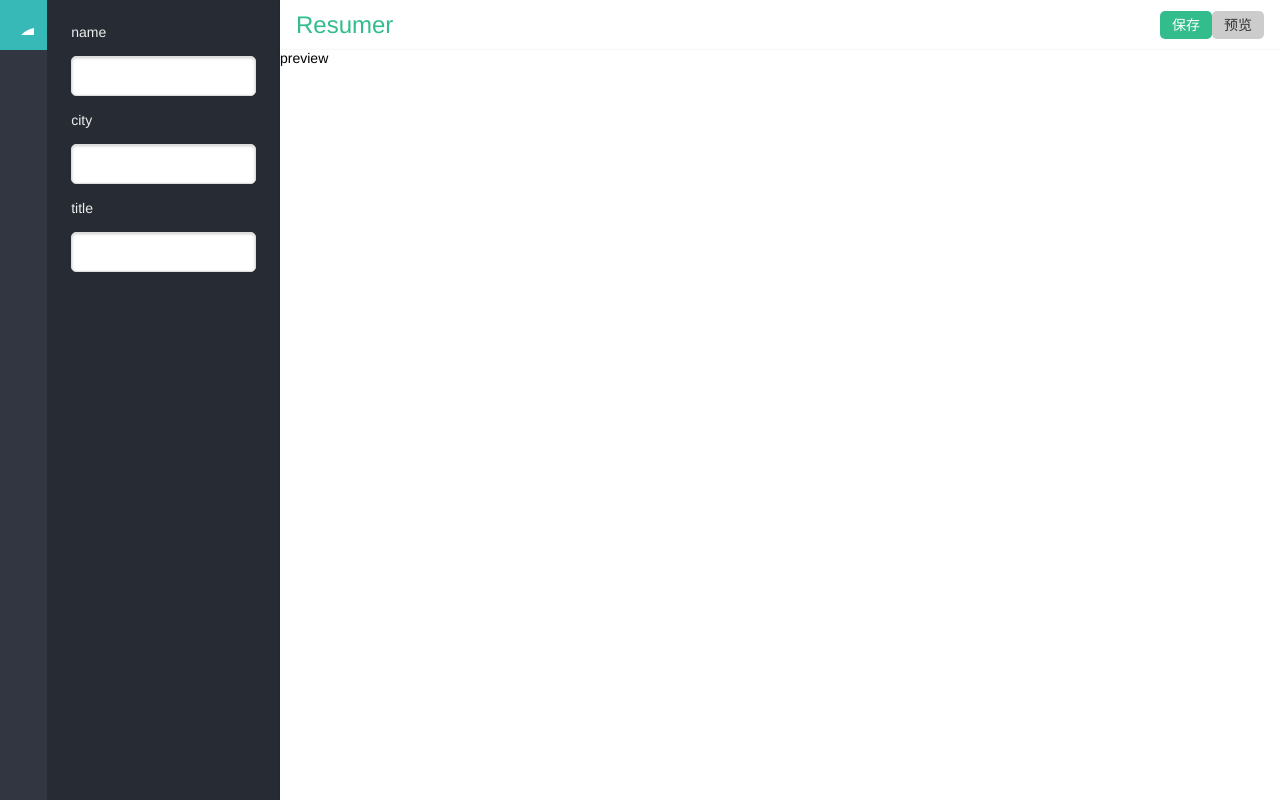
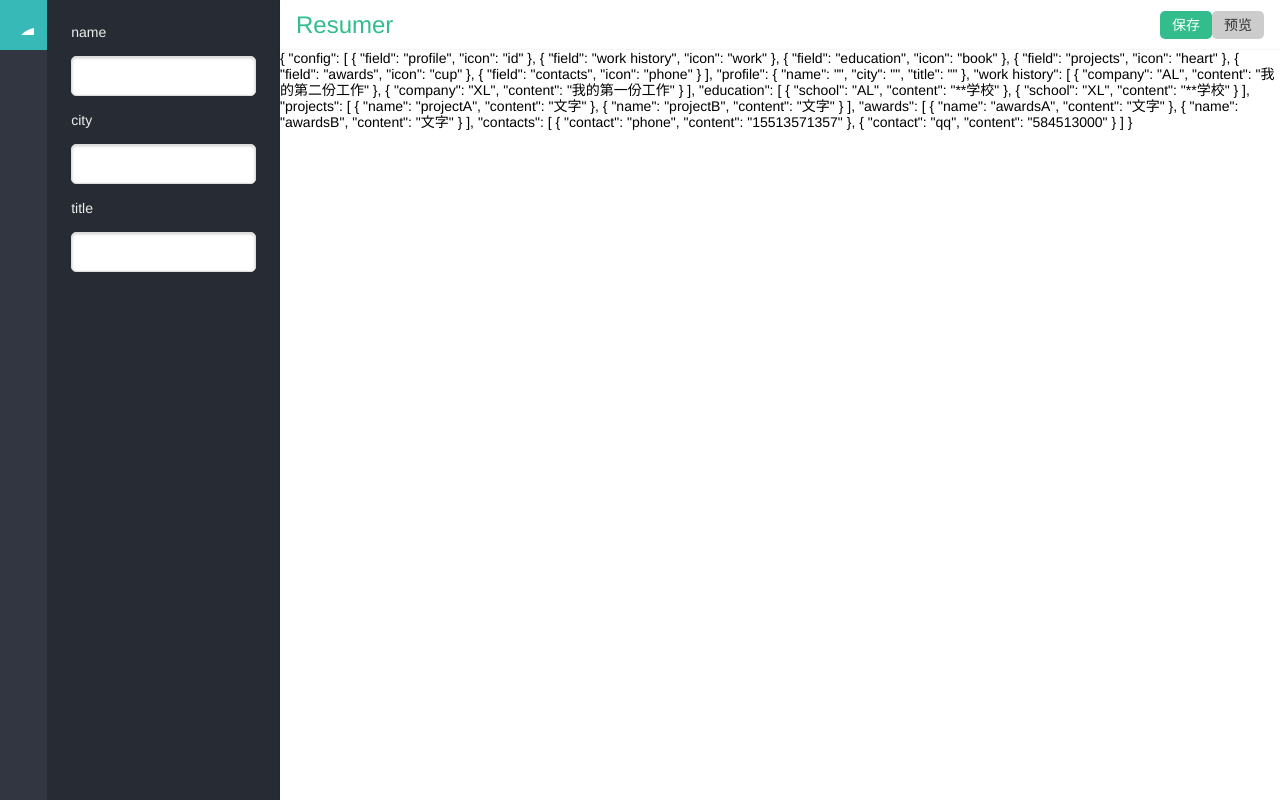
Before and after one commit to huhuayuan/-vue-resumer, a Vue app: page / in a window 1280 px wide. Built offline with nearby package versions, Linux system fonts and the light colour scheme.

Commit message:
add store and move data to store

```diff
--- a/package.json
+++ b/package.json
@@ -11,7 +11,8 @@
   },
   "dependencies": {
     "normalize.css": "^7.0.0",
-    "vue": "^2.3.3"
+    "vue": "^2.3.3",
+    "vuex": "^2.3.1"
   },
   "devDependencies": {
     "autoprefixer": "^7.1.2",
--- a/src/App.vue
+++ b/src/App.vue
@@ -19,9 +19,11 @@ import Topbar from './components/Topbar'
 import Editor from './components/Editor'
 import Preview from './components/Preview'
 import icons from './assets/icons'
+import store from './store/index'
 
 export default {
   name: 'app',
+  store,
   components: {
     Topbar,Editor,Preview
   },
--- a/src/components/Editor.vue
+++ b/src/components/Editor.vue
@@ -32,45 +32,24 @@
 <script>
 export default {
   name: 'Editor',
-  data(){
-    return {
-      selected: 'profile',
-      resume: {
-        config: [
-          {field: 'profile',icon:'id'},
-          {field: 'work history',icon:'work'},
-          {field: 'education',icon:'book'},
-          {field: 'projects',icon:'heart'},
-          {field: 'awards',icon:'cup'},
-          {field: 'contacts',icon:'phone'}
-        ],
-        profile: {
-          name: '',
-          city: '',
-          title: ''
-        },
-        'work history': [
-          {company: 'AL',content: '我的第二份工作'},
-          {company: 'XL',content: '我的第一份工作'}
-        ],
-        education: [
-          {school: 'AL',content: '**学校'},
-          {school: 'XL',content: '**学校'}
-        ],
-        projects: [
-          {name: 'projectA',content: '文字'},
-          {name: 'projectB',content: '文字'}
-        ],
-        awards: [
-          {name: 'awardsA',content: '文字'},
-          {name: 'awardsB',content: '文字'}
-        ],
-        contacts: [
-          {contact: 'phone',content: '15513571357'},
-          {contact: 'qq',content: '584513000'}
-        ]
+  // data(){
+  //   return {
+  //   }
+  // },
+  computed: {
+    selected:{
+      get(){
+        return this.$store.state.selected
+      },
+      set(value){
+        return this.$store.commit('switchTab',value)
       }
+    },
+    resume(){
+      return this.$store.state.resume
     }
+  },
+  methods: {
   }
 }
 
--- a/src/components/Preview.vue
+++ b/src/components/Preview.vue
@@ -1,12 +1,17 @@
 <template>
   <div id="preview">
-    preview
+    {{resume}}
   </div>
 </template>
 
 <script>
   export default {
-    name: 'Preview'
+    name: 'Preview',
+    computed: {
+      resume(){
+        return this.$store.state.resume
+      }
+    }
   }
 </script>
 
--- /dev/null
+++ b/src/store/index.js
@@ -0,0 +1,50 @@
+import Vuex from 'vuex'
+import Vue from 'vue'
+Vue.use(Vuex)
+
+export default new Vuex.Store({
+  state: {
+    selected: 'profile',
+    resume: {
+      config: [
+        {field: 'profile',icon:'id'},
+        {field: 'work history',icon:'work'},
+        {field: 'education',icon:'book'},
+        {field: 'projects',icon:'heart'},
+        {field: 'awards',icon:'cup'},
+        {field: 'contacts',icon:'phone'}
+      ],
+      profile: {
+        name: '',
+        city: '',
+        title: ''
+      },
+      'work history': [
+        {company: 'AL',content: '我的第二份工作'},
+        {company: 'XL',content: '我的第一份工作'}
+      ],
+      education: [
+        {school: 'AL',content: '**学校'},
+        {school: 'XL',content: '**学校'}
+      ],
+      projects: [
+        {name: 'projectA',content: '文字'},
+        {name: 'projectB',content: '文字'}
+      ],
+      awards: [
+        {name: 'awardsA',content: '文字'},
+        {name: 'awardsB',content: '文字'}
+      ],
+      contacts: [
+        {contact: 'phone',content: '15513571357'},
+        {contact: 'qq',content: '584513000'}
+      ]
+    }
+  },
+
+  mutations: {
+    switchTab(state,payload){
+      state.selected = payload
+    }
+  }
+})
```
Also changed, not shown: 1 other file (tests, documents, lock files or other folders).
